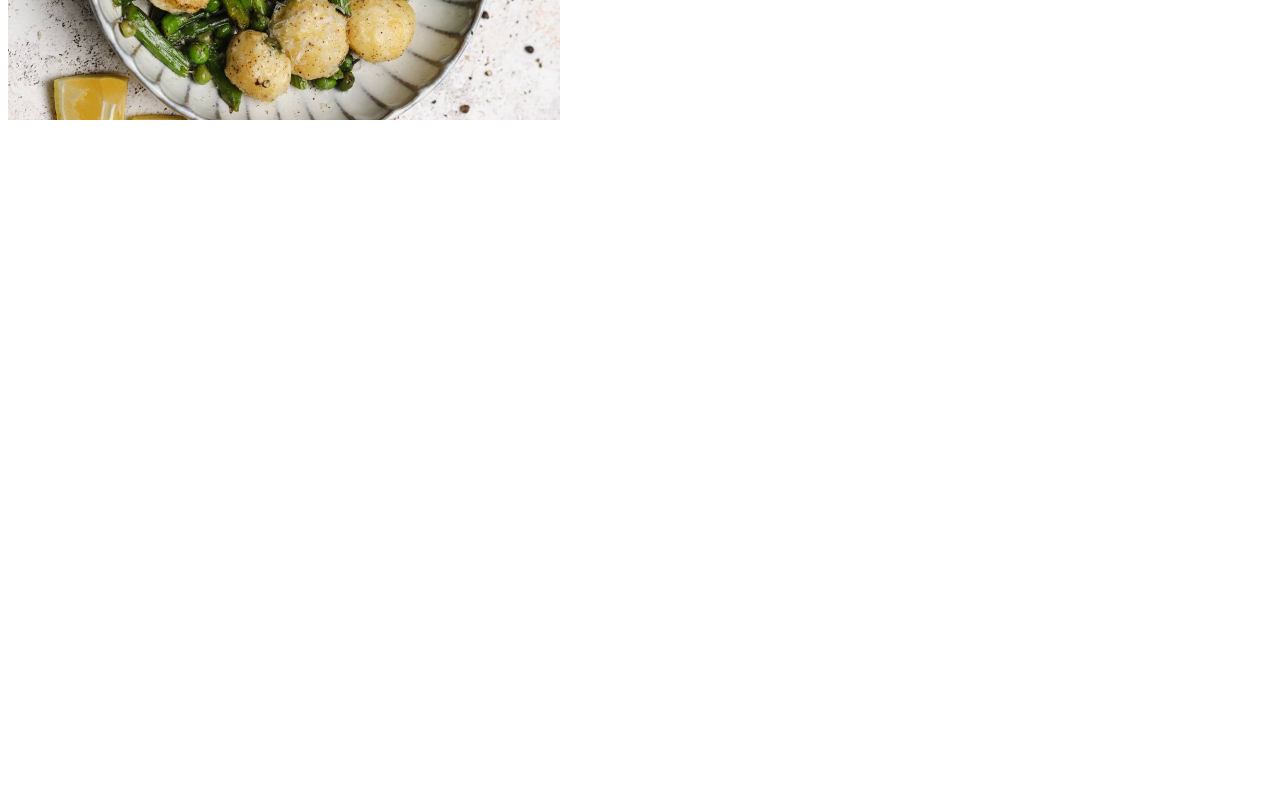
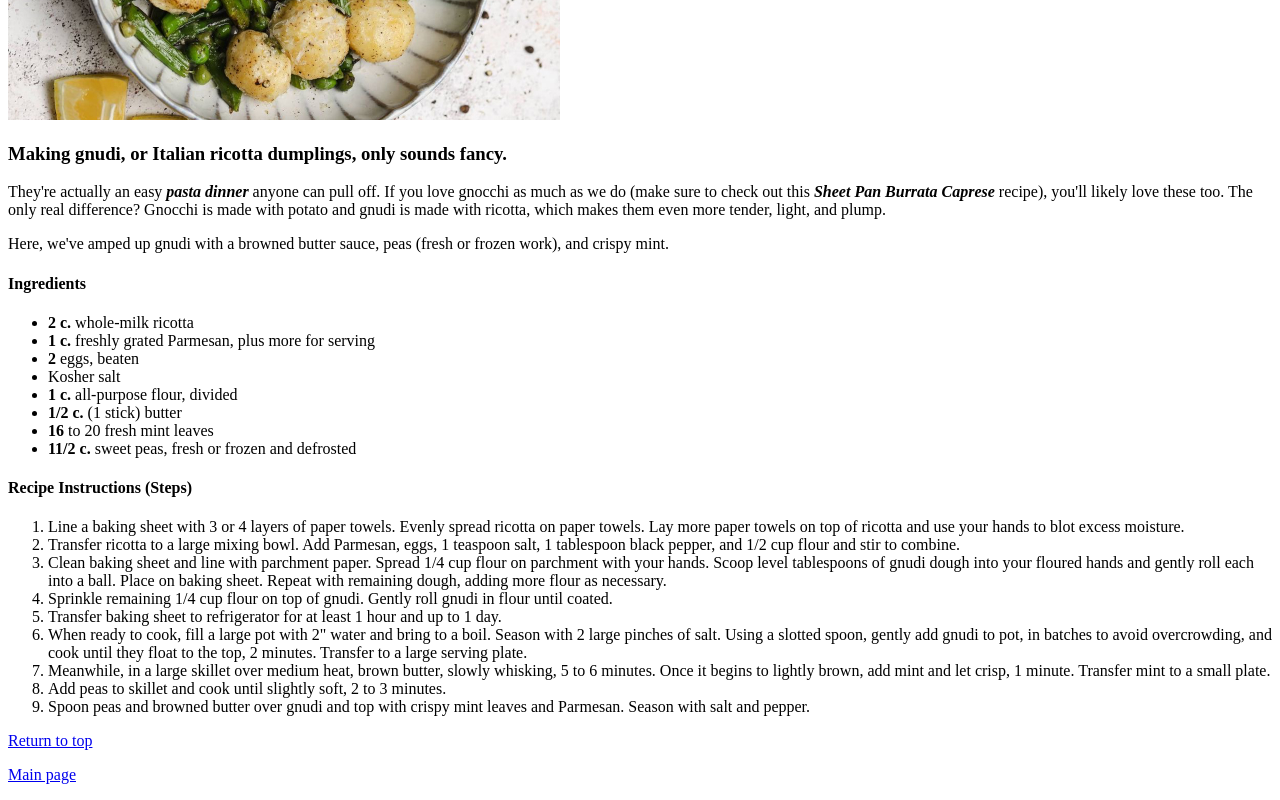
Before and after one commit to Cassleblack/odin-recipes, a plain HTML site: page recipes/Ricotta_Gnudi.html in a window 1280 px wide. Shown: the part 328-1128 px from the top of the page. Before the commit the page ends 800 px from the top, so only its background shows below. Drawn offline with Linux system fonts and the light colour scheme.

Commit message:
Added 'return to top' link to all pages

```diff
--- a/recipes/Ricotta_Gnudi.html
+++ b/recipes/Ricotta_Gnudi.html
@@ -8,8 +8,65 @@
     </head>
 
     <body>
-       <h1>Ricotta Gnudi</h1>
+       <h1 id='header'>Ricotta Gnudi</h1>
        <img src="../Images/RicottaGnudi.jpg" alt="Crystal line Recipes"height="368" width="552">
+
+       <h3>Making gnudi, or Italian ricotta dumplings, only sounds fancy.</h3>
+       <p>They're actually an easy <strong><em>pasta dinner</em></strong> anyone can pull off.
+        If you love gnocchi as much as we do (make sure to check
+        out this <strong><em>Sheet Pan Burrata Caprese</em></strong> recipe), you'll likely love these too.
+        The only real difference? Gnocchi is made with potato and gnudi is made with ricotta,
+        which makes them even more tender, light, and plump.</p>
+
+        <p>Here, we've amped up gnudi with a browned butter sauce, peas (fresh or frozen work), and crispy mint.</p>
+
+        <h4>Ingredients</h4>
+        <ul>
+            <li><strong>2 c.</strong> whole-milk ricotta</li>
+            <li><strong>1 c.</strong> freshly grated Parmesan, plus more for serving</li>
+            <li><strong>2</strong> eggs, beaten</li>
+            <li>Kosher salt</li>
+            <li><strong>1 c.</strong> all-purpose flour, divided</li>
+            <li><strong>1/2 c.</strong> (1 stick) butter</li>
+            <li><strong>16</strong> to 20 fresh mint leaves</li>
+            <li><strong>11/2 c.</strong> sweet peas, fresh or frozen and defrosted</li>
+        </ul>
+
+        <h4>Recipe Instructions (Steps)</h4>
+        <ol>
+            <li>Line a baking sheet with 3 or 4 layers of paper towels.
+                Evenly spread ricotta on paper towels. Lay more paper towels on top of ricotta and use
+                your hands to blot excess moisture.
+            </li>
+            <li>Transfer ricotta to a large mixing bowl. Add Parmesan, eggs, 1 teaspoon salt,
+                1 tablespoon black pepper, and 1/2 cup flour and stir to combine.
+            </li>
+            <li>Clean baking sheet and line with parchment paper.
+                Spread 1/4 cup flour on parchment with your hands.
+                Scoop level tablespoons of gnudi dough into your
+                floured hands and gently roll each into a ball.
+                Place on baking sheet. Repeat with remaining dough,
+                adding more flour as necessary.
+            </li>
+            <li>Sprinkle remaining 1/4 cup flour on top of gnudi. Gently roll gnudi in flour until coated. </li>
+            <li>Transfer baking sheet to refrigerator for at least 1 hour and up to 1 day.</li>
+            <li>When ready to cook, fill a large pot with 2" water and bring to a boil.
+                Season with 2 large pinches of salt. Using a slotted spoon,
+                gently add gnudi to pot, in batches to avoid overcrowding,
+                and cook until they float to the top, 2 minutes. Transfer to a large serving plate.
+            </li>
+            <li>Meanwhile, in a large skillet over medium heat, brown butter, slowly whisking, 5 to 6 minutes.
+                Once it begins to lightly brown, add mint and let crisp, 1 minute. Transfer mint to a small plate.
+            </li>
+            <li>Add peas to skillet and cook until slightly soft, 2 to 3 minutes.</li>
+            <li>Spoon peas and browned butter over gnudi and top with crispy mint leaves and Parmesan.
+                Season with salt and pepper.
+            </li>
+        </ol>
+
+        <a href="#header">Return to top</a>
+
+        <p><a href="../index.html">Main page</a></p>
     </body>
 
 </html>
```
Also changed, not shown: index.html (+3 -1 lines), recipes/Ever_Beef_Ragu.html (+6 -2 lines), recipes/Perfect_Chicken_Piccata.html (+10 -6 lines).
